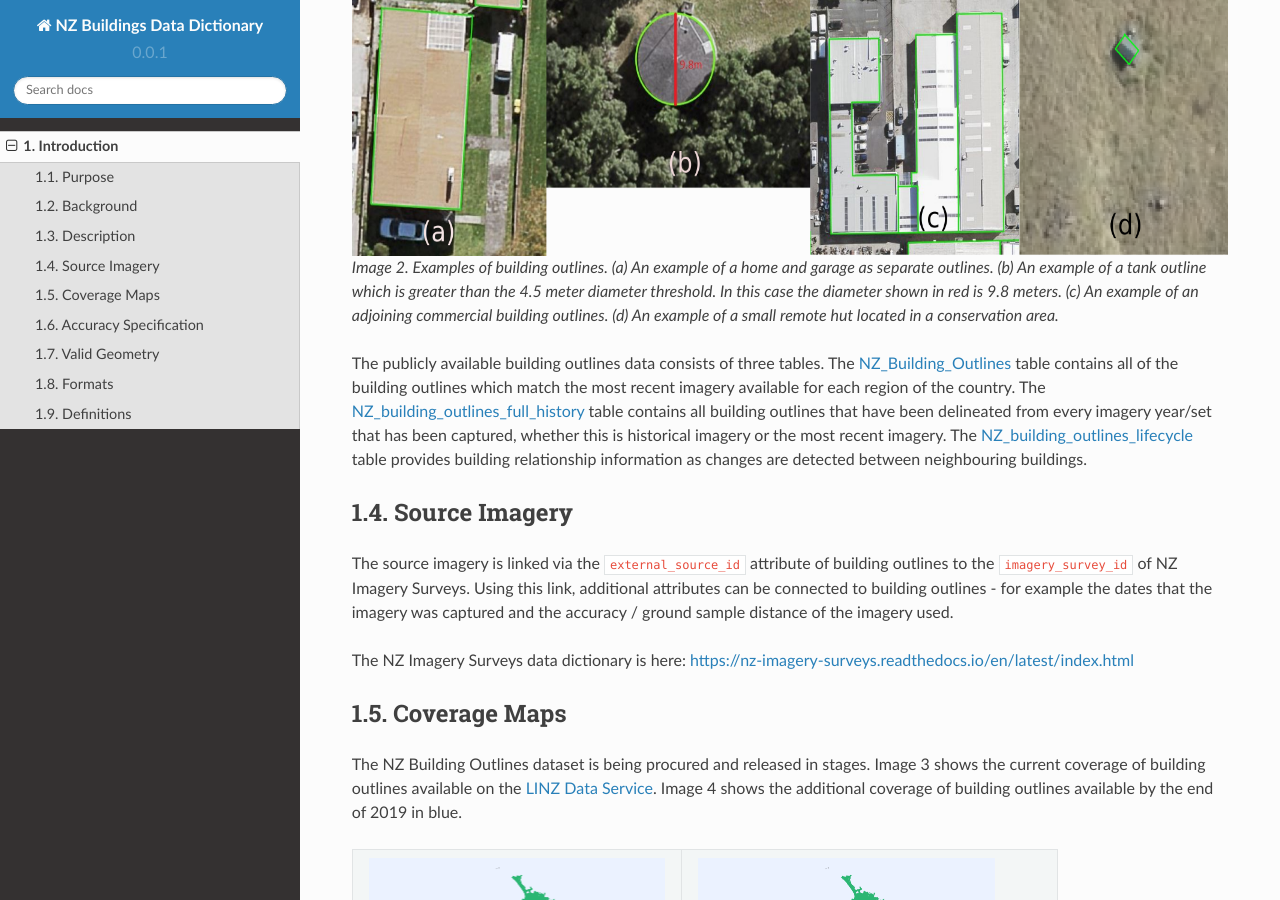
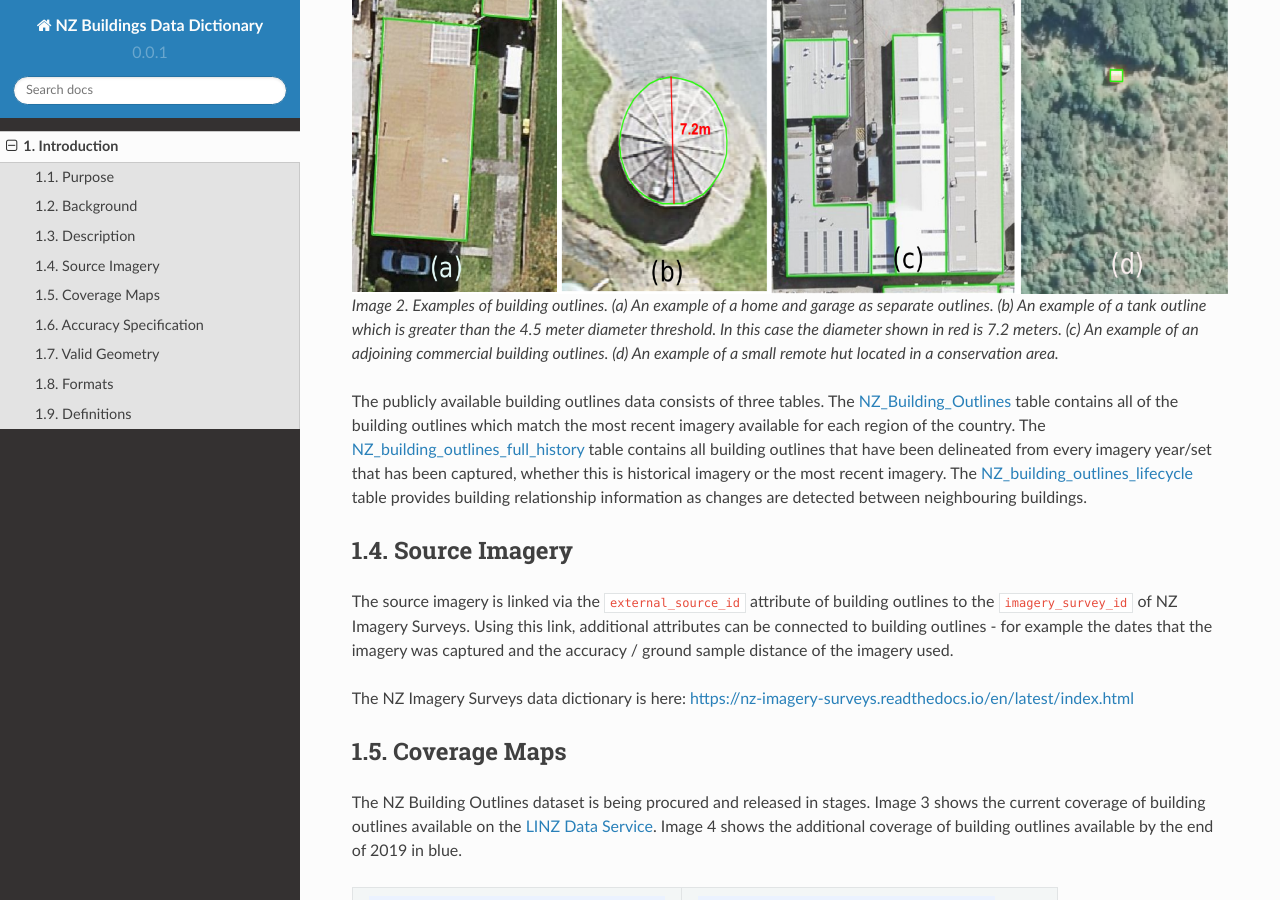
Before and after one commit to linz/nz-buildings, a Sphinx documentation site: the page built from db/docs/source/introduction.rst, in a window 1280 px wide and 900 px high, scrolled down 2235 px. Built offline with Sphinx 7.4.7 and the Read the Docs theme 2.0.0, drawn with Linux system fonts in a browser that asks for light colours; pages that are not in the unit, such as notebooks, are missing from menus.

Commit message:
Image update

```diff
--- a/db/docs/source/introduction.rst
+++ b/db/docs/source/introduction.rst
@@ -49,7 +49,7 @@ Building outlines data are defined by the following criteria:
    :scale: 70%
    :alt: Examples of building outlines
 
-   Image 2. Examples of building outlines. (a) An example of a home and garage as separate outlines. (b) An example of a tank outline which is greater than the 4.5 meter diameter threshold. In this case the diameter shown in red is 9.8 meters. (c) An example of an adjoining commercial building outlines. (d) An example of a small remote hut located in a conservation area.
+   Image 2. Examples of building outlines. (a) An example of a home and garage as separate outlines. (b) An example of a tank outline which is greater than the 4.5 meter diameter threshold. In this case the diameter shown in red is 7.2 meters. (c) An example of an adjoining commercial building outlines. (d) An example of a small remote hut located in a conservation area.
 
 The publicly available building outlines data consists of three tables. The `NZ_Building_Outlines <https://nz-buildings.readthedocs.io/en/latest/published_data.html#table-nz-building-outlines>`_ table contains all of the building outlines which match the most recent imagery available for each region of the country. The `NZ_building_outlines_full_history <https://nz-buildings.readthedocs.io/en/latest/published_data.html#table-nz-building-outlines-full-history>`_ table contains all building outlines that have been delineated from every imagery year/set that has been captured, whether this is historical imagery or the most recent imagery. The `NZ_building_outlines_lifecycle <https://nz-buildings.readthedocs.io/en/latest/published_data.html#table-nz-building-outlines-lifecycle>`_ table provides building relationship information as changes are detected between neighbouring buildings.
 
```
Also changed, not shown: db/docs/source/_static/examples.png.
